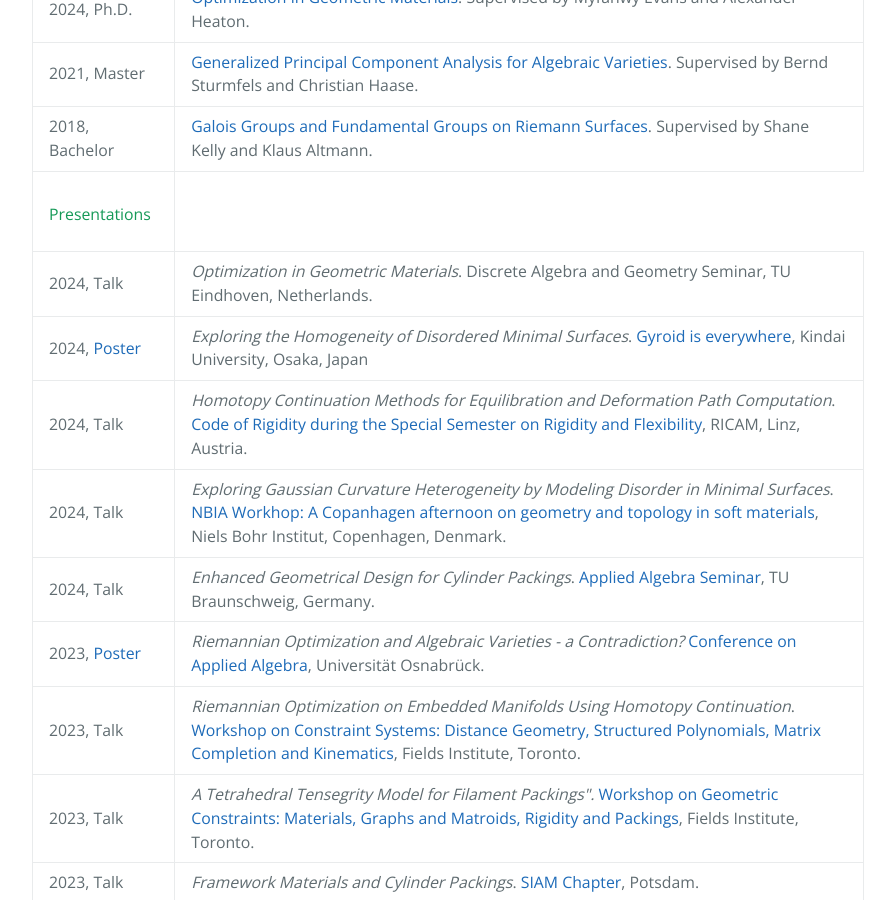
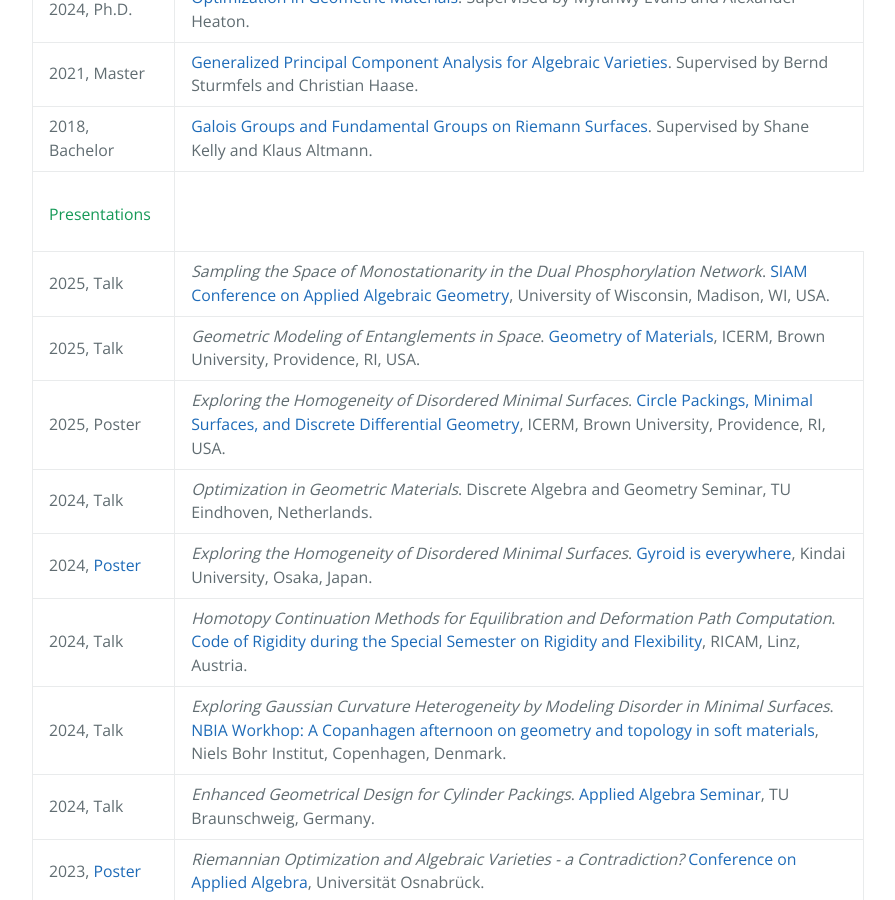
Before and after one commit to matthiashimmelmann/matthiashimmelmann.github.io, a Jekyll site: the page built from research.md, in a window 1280 px wide and 900 px high, scrolled down 930 px. Shown: the whole window, without its empty margins (192-1087 px from the left). Built offline with Jekyll 4.4.1, drawn with Linux system fonts in a browser that asks for light colours.

Commit message:
up research

```diff
--- a/research.md
+++ b/research.md
@@ -39,14 +39,30 @@ description: Matthias Himmelmann.
     </tr>
 
   <tr><td><h4><br>Presentations</h4></td></tr>
-    <tr>
+
+  <tr>
+        <td>2025, Talk</td>
+        <td><i>Sampling the Space of Monostationarity in the Dual Phosphorylation Network</i>. <a href="https://www.siam.org/conferences-events/siam-conferences/ag25/">SIAM Conference on Applied Algebraic Geometry</a>, University of Wisconsin, Madison, WI, USA.</td>
+  </tr>
+
+  <tr>
+        <td>2025, Talk</td>
+        <td><i>Geometric Modeling of Entanglements in Space</i>. <a href="https://icerm.brown.edu/program/semester_program_workshop/sp-s25-w3">Geometry of Materials</a>, ICERM, Brown University, Providence, RI, USA.</td>
+  </tr>
+
+  <tr>
+        <td>2025, Poster</td>
+        <td><i>Exploring the Homogeneity of Disordered Minimal Surfaces</i>. <a href="https://icerm.brown.edu/program/semester_program_workshop/sp-s25-w1">Circle Packings, Minimal Surfaces, and Discrete Differential Geometry</a>, ICERM, Brown University, Providence, RI, USA.</td>
+  </tr>
+
+  <tr>
         <td>2024, Talk</td>
         <td><i>Optimization in Geometric Materials</i>. Discrete Algebra and Geometry Seminar, TU Eindhoven, Netherlands.</td>
   </tr>
 
   <tr>
         <td>2024, <a href="/documents/Exploring_the_Homogeneity_of_Disordered_Minimal_Surfaces-1.pdf">Poster</a></td>
-        <td><i>Exploring the Homogeneity of Disordered Minimal Surfaces</i>. <a href="https://www.phys.kindai.ac.jp/gyroidiseverywhere/about/">Gyroid is everywhere</a>, Kindai University, Osaka, Japan</td>
+        <td><i>Exploring the Homogeneity of Disordered Minimal Surfaces</i>. <a href="https://www.phys.kindai.ac.jp/gyroidiseverywhere/about/">Gyroid is everywhere</a>, Kindai University, Osaka, Japan.</td>
   </tr>
 
   <tr>
```
